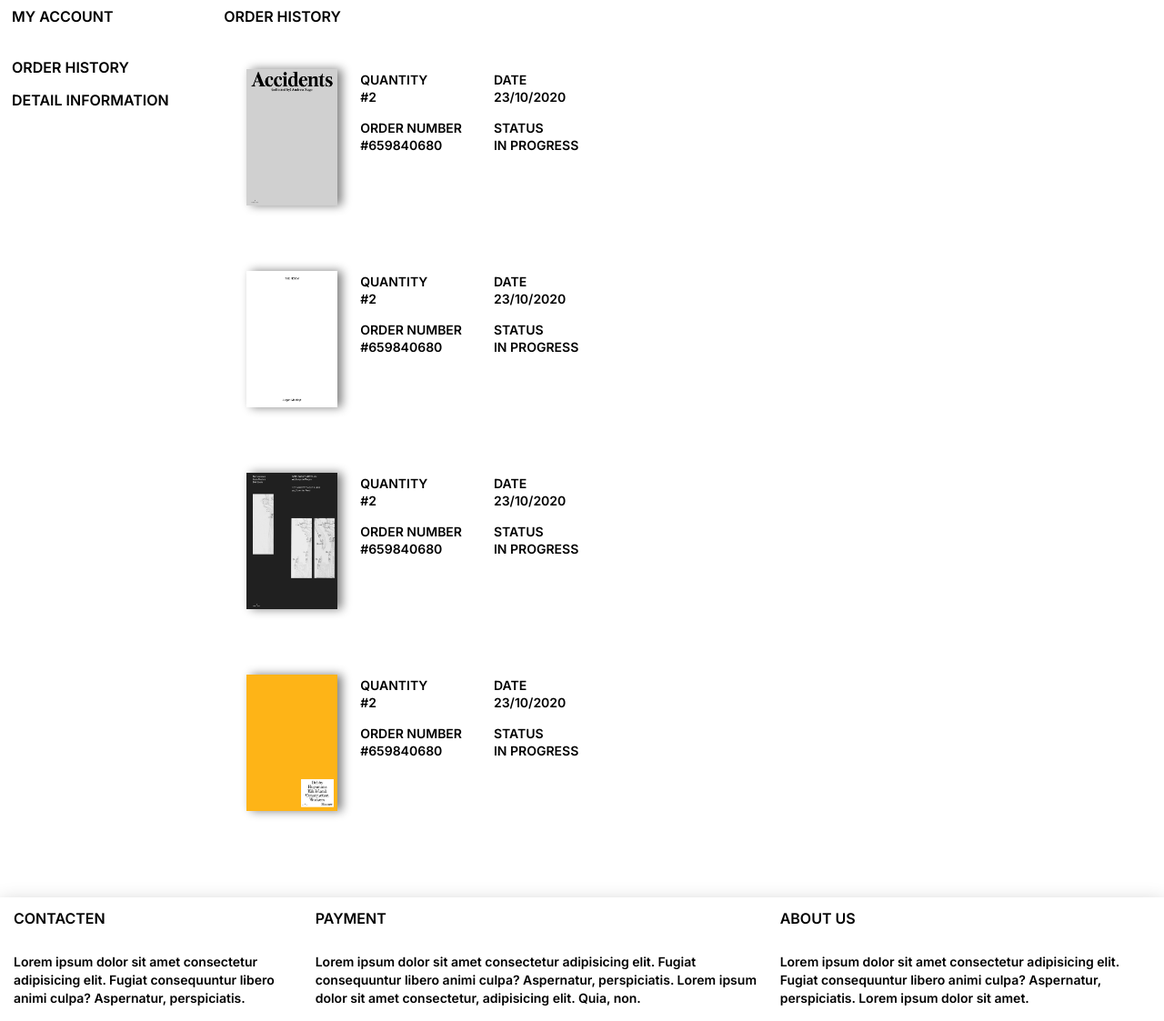
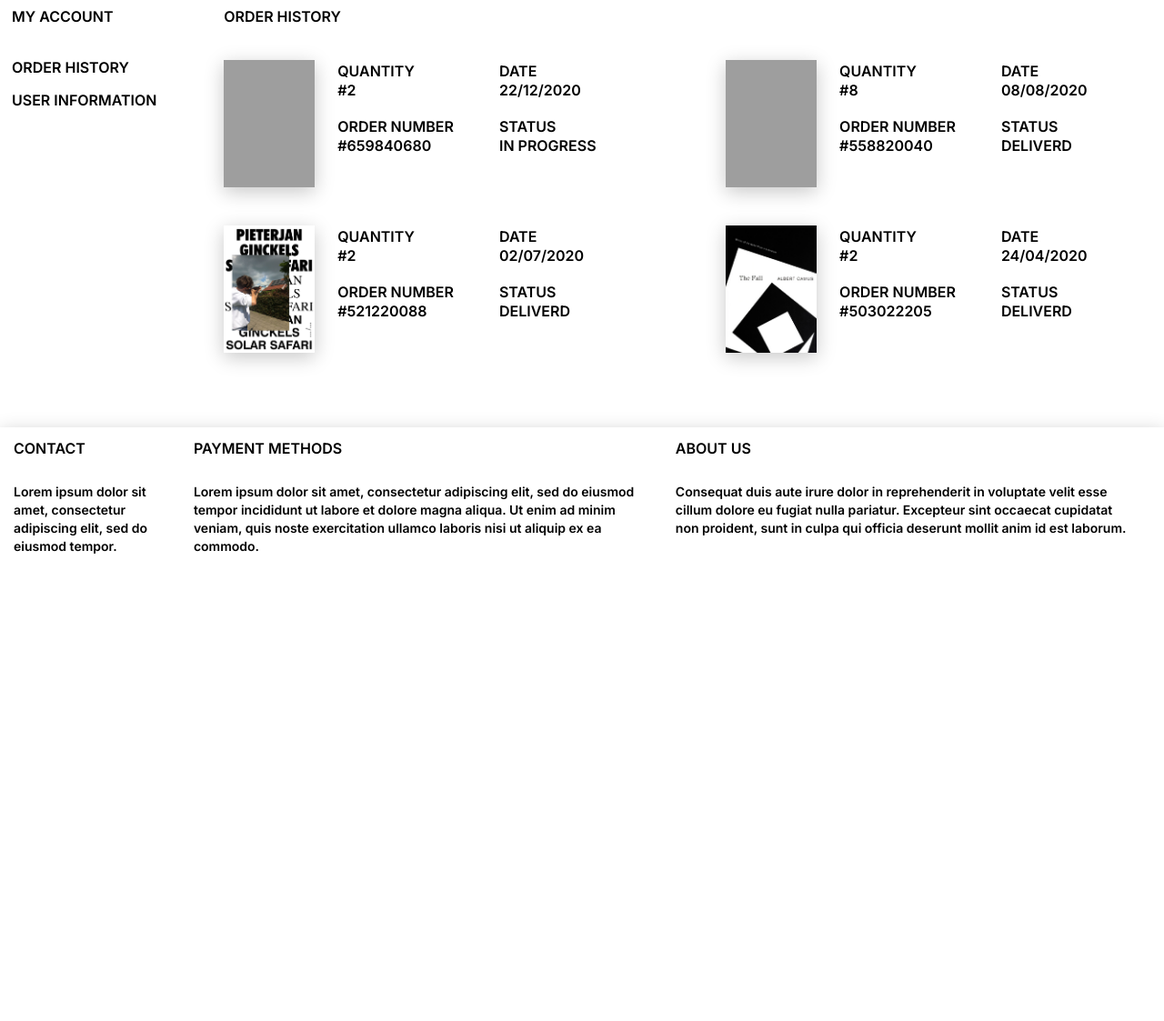
Before and after one commit to sofiegagelmans/BookShop, a PHP site: page /order_history.html in a window 1280 px wide. Shown: the part 220-1343 px from the top of the page at 91% size. After the commit the page ends 829 px from the top, so only its background shows below. Run offline with PHP 8.4, Linux system fonts and the light colour scheme; style sheets or scripts are compiled from the project's sources; grey boxes are pictures that could not be loaded.

Commit message:
changes acount html

```diff
--- a/order_history.html
+++ b/order_history.html
@@ -37,7 +37,7 @@
         <span>My Account</span>
         <ul>
           <li><a href="#">Order History</a></li>
-          <li><a href="#">Detail Information</a></li>
+          <li><a href="#">User Information</a></li>
         </ul>
       </aside>
       <section class="account">
@@ -46,77 +46,77 @@
         <div class="order_history">
           <div class="order_history_block">
             <div class="order_history_block_img">
-              <img src="images/1.jpg" alt="bookcover" />
+              <img src="images/21.jpg" alt="bookcover" />
             </div>
             <div class="order_history_block_data">
               <div class="data_col1">
-                <h5>quantity</h5>
+                <h5>Quantity</h5>
                 <p>#2</p>
-                <h5>order number</h5>
+                <h5>Order Number</h5>
                 <p>#659840680</p>
               </div>
               <div class="data_col2">
-                <h5>date</h5>
-                <p>23/10/2020</p>
-                <h5>status</h5>
-                <p>in progress</p>
+                <h5>Date</h5>
+                <p>22/12/2020</p>
+                <h5>Status</h5>
+                <p>In Progress</p>
               </div>
             </div>
           </div>
           <div class="order_history_block">
             <div class="order_history_block_img">
-              <img src="images/2.jpg" alt="bookcover" />
+              <img src="images/55.jpg" alt="bookcover" />
             </div>
             <div class="order_history_block_data">
               <div class="data_col1">
-                <h5>quantity</h5>
-                <p>#2</p>
-                <h5>order number</h5>
-                <p>#659840680</p>
+                <h5>Quantity</h5>
+                <p>#8</p>
+                <h5>Order Number</h5>
+                <p>#558820040</p>
               </div>
               <div class="data_col2">
-                <h5>date</h5>
-                <p>23/10/2020</p>
-                <h5>status</h5>
-                <p>in progress</p>
+                <h5>Date</h5>
+                <p>08/08/2020</p>
+                <h5>Status</h5>
+                <p>Deliverd</p>
               </div>
             </div>
           </div>
           <div class="order_history_block">
             <div class="order_history_block_img">
-              <img src="images/3.jpg" alt="bookcover" />
+              <img src="images/13.jpg" alt="bookcover" />
             </div>
             <div class="order_history_block_data">
               <div class="data_col1">
-                <h5>quantity</h5>
+                <h5>Quantity</h5>
                 <p>#2</p>
-                <h5>order number</h5>
-                <p>#659840680</p>
+                <h5>Order Number</h5>
+                <p>#521220088</p>
               </div>
               <div class="data_col2">
-                <h5>date</h5>
-                <p>23/10/2020</p>
-                <h5>status</h5>
-                <p>in progress</p>
+                <h5>Date</h5>
+                <p>02/07/2020</p>
+                <h5>Status</h5>
+                <p>Deliverd</p>
               </div>
             </div>
           </div>
           <div class="order_history_block">
             <div class="order_history_block_img">
-              <img src="images/4.jpg" alt="bookcover" />
+              <img src="images/45.jpg" alt="bookcover" />
             </div>
             <div class="order_history_block_data">
               <div class="data_col1">
-                <h5>quantity</h5>
+                <h5>Quantity</h5>
                 <p>#2</p>
-                <h5>order number</h5>
-                <p>#659840680</p>
+                <h5>Order Number</h5>
+                <p>#503022205</p>
               </div>
               <div class="data_col2">
-                <h5>date</h5>
-                <p>23/10/2020</p>
-                <h5>status</h5>
-                <p>in progress</p>
+                <h5>Date</h5>
+                <p>24/04/2020</p>
+                <h5>Status</h5>
+                <p>Deliverd</p>
               </div>
             </div>
           </div>
@@ -125,26 +125,27 @@
     </main>
     <footer class="footer">
       <div class="col_contact">
-        <h3>Contacten</h3>
+        <h3>Contact</h3>
         <p>
-          Lorem ipsum dolor sit amet consectetur adipisicing elit. Fugiat
-          consequuntur libero animi culpa? Aspernatur, perspiciatis.
+          Lorem ipsum dolor sit amet,
+          consectetur adipiscing elit,
+          sed do eiusmod tempor.
         </p>
       </div>
       <div class="col-payment">
-        <h3>payment</h3>
+        <h3>Payment Methods</h3>
         <p>
-          Lorem ipsum dolor sit amet consectetur adipisicing elit. Fugiat
-          consequuntur libero animi culpa? Aspernatur, perspiciatis. Lorem ipsum
-          dolor sit amet consectetur, adipisicing elit. Quia, non.
+          Lorem ipsum dolor sit amet, consectetur adipiscing elit, sed do eiusmod tempor
+          incididunt ut labore et dolore magna aliqua. Ut enim ad minim veniam, quis noste
+          exercitation ullamco laboris nisi ut aliquip ex ea commodo.
         </p>
       </div>
       <div class="col-about">
-        <h3>About us</h3>
+        <h3>About Us</h3>
         <p>
-          Lorem ipsum dolor sit amet consectetur adipisicing elit. Fugiat
-          consequuntur libero animi culpa? Aspernatur, perspiciatis. Lorem ipsum
-          dolor sit amet.
+          Consequat duis aute irure dolor in reprehenderit in voluptate velit esse cillum
+          dolore eu fugiat nulla pariatur. Excepteur sint occaecat cupidatat non proident,
+          sunt in culpa qui officia deserunt mollit anim id est laborum.
         </p>
       </div>
     </footer>
--- a/src/css/styles.scss
+++ b/src/css/styles.scss
@@ -295,6 +295,7 @@ main {
     .submit {
       background-color: #00ff00;
       margin-right: 20px;
+      margin-bottom: 23px;
     }
   }
 }
@@ -305,7 +306,6 @@ footer {
   display: flex;
   box-shadow: 0px 5px 20px 0px #c8c8c8;
   padding: 15px;
-  margin-top: 23px;
   h3 {
     font-size: 16px;
     text-transform: uppercase;
@@ -326,38 +326,36 @@ footer {
 }
 
 .order_history {
+  width: 100%;
   display: flex;
+  font-size: 16px;
   text-transform: uppercase;
-  margin: 50px 0 0 0px;
-  font-size: 14px;
-  max-width: 80%;
-  width: 100%;
+  margin: 40px 0;
   @include make-col(2, 70px);
 
   .order_history_block {
     display: flex;
-
-    // margin-right: 80px;
+    margin-bottom: 40px;
     .order_history_block_img {
-      margin: 0 25px;
       img {
         width: 100px;
-        height: 150px;
-        box-shadow: 5px 0 10px grey;
+        height: 140px;
+        box-shadow: 0px 5px 20px 0px #c8c8c8;
       }
     }
     .order_history_block_data {
       display: flex;
 
       h5 {
-        padding: 5px;
-        padding-left: 0;
+        line-height: 25px;
+        padding-left: 25px;
       }
       p {
-        padding-bottom: 15px;
+        padding-left: 25px;
+        padding-bottom: 20px;
       }
       .data_col1 {
-        margin-right: 30px;
+        margin-right: 25px;
       }
     }
   }
```
